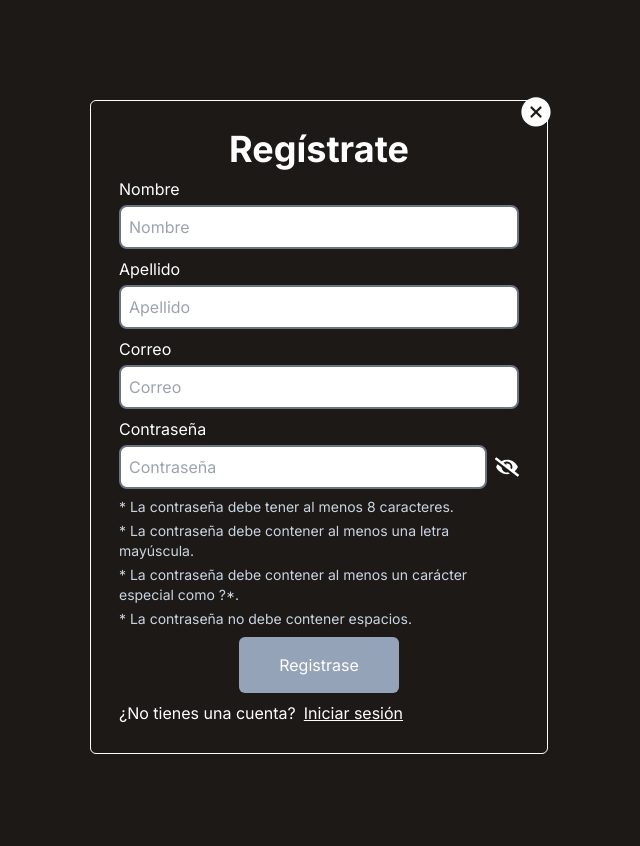
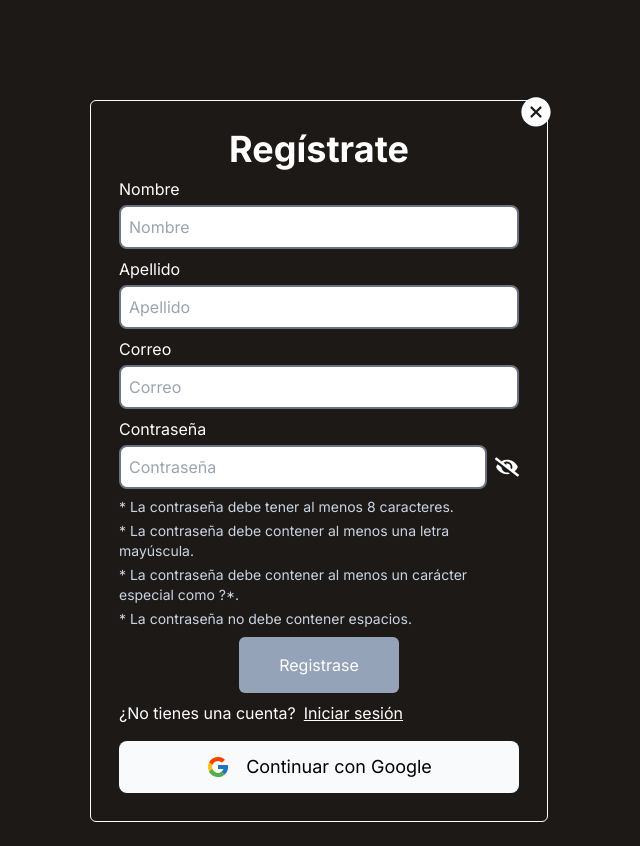
Before and after one commit to Nickbrian246/task-manager, a Next.js app: page /register in a window 1280 px wide. Shown: the whole page, without its empty margins (321-961 px from the left). Before the commit the page ends 800 px from the top, so only its background shows below. Built offline with nearby package versions, Linux system fonts and the light colour scheme; no server answers.

Commit message:
fix google redirect

```diff
--- a/src/app/api/auth/[...nextauth]/route.ts
+++ b/src/app/api/auth/[...nextauth]/route.ts
@@ -57,13 +57,9 @@ const handler = NextAuth({
     }),
   ],
   callbacks: {
-    async signIn({ profile }) {
-      console.log(profile);
-
+    async signIn({ profile, account, user, credentials, email }) {
       const customProfile = profile as CustomProfile;
       if (customProfile) {
-        console.log(customProfile);
-
         try {
           await prisma.user.upsert({
             where: { email: profile?.email },
--- a/src/components/auth/components/google/index.tsx
+++ b/src/components/auth/components/google/index.tsx
@@ -1,22 +1,31 @@
 import { signIn } from "next-auth/react";
 import { FcGoogle } from "react-icons/fc";
-import { useRouter } from "next/navigation";
+import { useState } from "react";
+import { AiOutlineLoading3Quarters } from "react-icons/ai";
 interface Props {
   title: string;
 }
 const GoogleAuthButton = ({ title }: Props) => {
-  const router = useRouter();
+  const [isLoading, setIsLoading] = useState<boolean>(false);
   const handleBtn = async () => {
-    await signIn("google", { redirect: false });
-    router.back();
+    await signIn("google", {
+      callbackUrl: process.env.NEXT_PUBLIC_REDIRECT_URL_PROVIDER,
+    });
+    setIsLoading(false);
   };
   return (
     <button
       onClick={handleBtn}
       type="button"
-      className="flex justify-start items-center gap-4 bg-slate-50 p-3 rounded-lg text-lg"
+      className="flex justify-center items-center gap-4 bg-slate-50 p-3 rounded-lg text-lg relative "
     >
-      <FcGoogle className="text-2xl" /> {title}
+      <FcGoogle className="text-2xl" />
+      {title}
+      {isLoading && (
+        <span className="absolute animate-spin   text-xl">
+          <AiOutlineLoading3Quarters className="text-slate-500" />
+        </span>
+      )}
     </button>
   );
 };
--- a/src/components/auth/login/index.tsx
+++ b/src/components/auth/login/index.tsx
@@ -123,7 +123,7 @@ export default function Login() {
           Regístrate{" "}
         </Link>
       </nav>
-      <GoogleAuthButton title="Iniciar session" />
+      <GoogleAuthButton title="Iniciar sesión con Google" />
     </form>
   );
 }
--- a/src/components/auth/register/index.tsx
+++ b/src/components/auth/register/index.tsx
@@ -1,18 +1,18 @@
 "use client";
 import { PasswordRules } from "@/components/passwordRules/password-rules";
-import { useAppDispatch } from "@/hooks/redux";
 import { useValidatePassword } from "@/hooks/useValidatePassword";
+import { UserSchema } from "@/validarions/auth/user";
 import { signIn } from "next-auth/react";
 import Link from "next/link";
 import { useRouter } from "next/navigation";
-import React, { ChangeEvent, useEffect, useState } from "react";
+import React, { ChangeEvent, useState } from "react";
 import { AiOutlineLoading3Quarters } from "react-icons/ai";
 import { FaEyeSlash } from "react-icons/fa";
 import { LuEye } from "react-icons/lu";
+import { ZodError, ZodIssue } from "zod";
+import GoogleAuthButton from "../components/google";
 import { AuthRegister } from "../login/interfaces/inputList";
 import { inputList } from "./utils/inputList";
-import { UserSchema } from "@/validarions/auth/user";
-import { ZodError, ZodIssue } from "zod";
 
 export default function Register() {
   const router = useRouter();
@@ -88,12 +88,15 @@ export default function Register() {
   };
 
   return (
+    <>
       <form
         className="flex flex-col p-7 max-w-3xl gap-2 bg-[#1c1917]  border border-white rounded-md z-20  "
         method="dialog"
         onSubmit={handleSubmitButton}
       >
-      <h2 className="text-4xl font-bold text-white text-center ">Regístrate</h2>
+        <h2 className="text-4xl font-bold text-white text-center ">
+          Regístrate
+        </h2>
         {errorMessage && (
           <p className="text-base text-center text-red-400">{errorMessage}</p>
         )}
@@ -117,7 +120,9 @@ export default function Register() {
               />
               {inputData.id === "password" && (
                 <span
-                title={isHidePassword ? "Ocultar contraseña" : "Ver contraseña"}
+                  title={
+                    isHidePassword ? "Ocultar contraseña" : "Ver contraseña"
+                  }
                   onClick={() => {
                     setIsHidePassword((prev) => !prev);
                   }}
@@ -131,7 +136,8 @@ export default function Register() {
               <p className="text-sm text-red-400">
                 {zodErrors
                   .filter(
-                  (e) => e.path[0] === inputData.id && e.path[0] !== "password"
+                    (e) =>
+                      e.path[0] === inputData.id && e.path[0] !== "password"
                   )
                   .map((e) => e.message)
                   .join(", ")}
@@ -154,7 +160,7 @@ export default function Register() {
             </span>
           )}
         </button>
-      <nav className="flex gap-2 text-white">
+        <nav className="flex gap-2 mb-2 text-white">
           ¿No tienes una cuenta?
           <Link
             className="underline text-white hover:text-slate-400"
@@ -164,6 +170,8 @@ export default function Register() {
             Iniciar sesión{" "}
           </Link>
         </nav>
+        <GoogleAuthButton title="Continuar con Google" />
       </form>
+    </>
   );
 }
```
Lines whose indentation alone changed are shown as unchanged.
